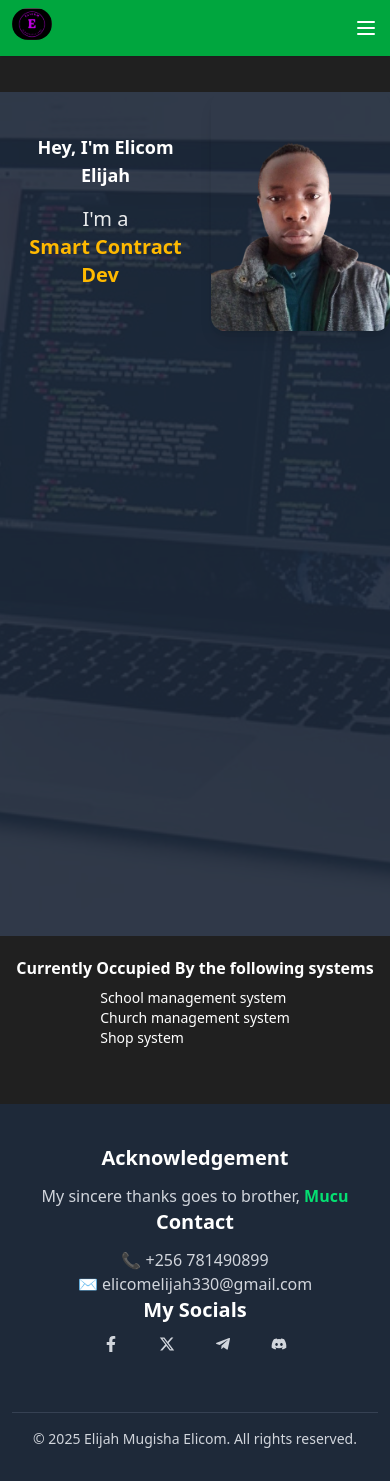
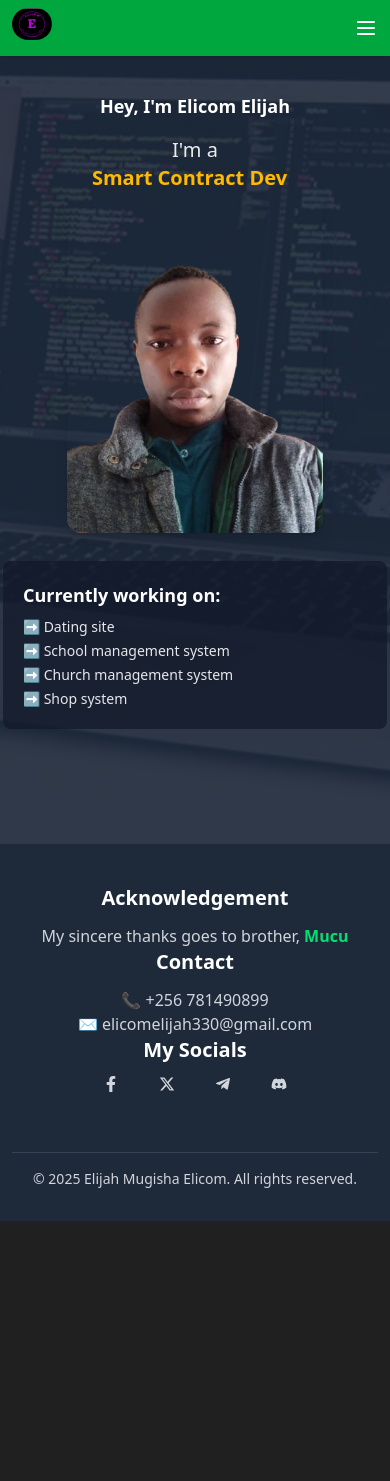
Before and after one commit to Elicom256/portfolio, a React (Vite) app: page / in a window 390 px wide. After the commit the page ends 1221 px from the top, so only its background shows below. Built offline with nearby package versions, Linux system fonts and the light colour scheme.

Commit message:
some changes on home

```diff
--- a/src/App.jsx
+++ b/src/App.jsx
@@ -17,7 +17,7 @@ const App = () => {
       {/* Main route area */}
       <div className="flex-grow">
         <NavBar />
-       <div className="pt-23">
+       <div className="">
          <Routes>
           <Route path="/" element={<Home />} />
           <Route path="about" element={<AboutMe />} />
--- a/src/frontend/AboutMe.jsx
+++ b/src/frontend/AboutMe.jsx
@@ -7,7 +7,7 @@ import About from './about/About';
 
 export default function AboutMe() {
   return (
-    <div className="min-h-screen px-4 py-10 md:px-10 flex flex-col gap-5">
+    <div className="min-h-screen px-4 py-10 md:px-10 flex flex-col gap-5 pt-23">
       <HeroSection />
       <About />
       <Skills />
--- a/src/frontend/AllProjects.jsx
+++ b/src/frontend/AllProjects.jsx
@@ -15,7 +15,7 @@ const AllProjects = () => {
   //   }
   // ]
   return (
-    <div className="grid grid-cols-1 md:grid-cols-2 lg:grid-cols-3 gap-6">
+    <div className="grid grid-cols-1 md:grid-cols-2 lg:grid-cols-3 gap-6 pt-23">
       {projects.map((project, index) => (
         <Card key={index} className="w-full max-w-sm bg-gray-700 border-none text-gray-200">
           <CardHeader>
--- a/src/frontend/Contact.jsx
+++ b/src/frontend/Contact.jsx
@@ -24,7 +24,7 @@ const Contact = () => {
       );
   };
   return (
-    <div className="px-3 lg:px-10">
+    <div className="px-3 lg:px-10 pt-23">
       <div className="grid place-items-center">
         <h2 className=" font-semi-bold lg:text-3xl text-lg  capitalize">My Contact Information</h2>
 
--- a/src/frontend/Footer.jsx
+++ b/src/frontend/Footer.jsx
@@ -4,7 +4,7 @@ import { FaXTwitter } from "react-icons/fa6";
 
 const Footer = () => {
   return (
-    <footer className="bg-gray-800 text-white mt-9 py-8 px-3 md:px-10 flex flex-col gap-5">
+    <footer className="bg-gray-800 text-white py-8 px-3 md:px-10 flex flex-col gap-5">
       <div className="grid sm:grid-cols-3 py-2">
         {/* acknowledgement*/}
         <div className=" text-center">
--- a/src/frontend/Home.jsx
+++ b/src/frontend/Home.jsx
@@ -17,7 +17,7 @@ const Home = () => {
         {/* Gray overlay */}
         <div className="absolute inset-0 bg-gray-800/90"></div>
 
-      <div className="relative z-10 flex justify-center">
+        <div className="relative z-10 flex sm:flex-row flex-col  justify-center pt-23">
           <div className="flex-1 flex flex-col items-center justify-center text-center px-4">
             <h1 className="text-lg lg:text-6xl font-bold mb-4">Hey, I'm Elicom Elijah</h1>
             <p className="max-w-xl text-xl md:text-xl opacity-90">I'm a</p>
@@ -35,14 +35,17 @@ const Home = () => {
           </div>
         </div>
 
+        <div className="relative z-10 flex flex-col items-center justify-center py-7 gap-2 text-lg">
+          <div className="w-sm text-white p-5 rounded-md bg-gray-900/70">
+            <h3 className="font-semibold pb-2">Currently working on:</h3>
+            <ul className="text-sm text-gray-200 flex flex-col gap-1">
+              <li>➡️ Dating site</li>
+              <li>➡️ School management system</li>
+              <li>➡️ Church management system</li>
+              <li>➡️ Shop system</li>
+            </ul>
           </div>
-    <div className="flex flex-col items-center justify-center py-5 gap-2">
-        <h3 className="font-semibold">Currently Occupied By the following systems</h3>
-        <ul className="text-sm">
-          <li>School management system</li>
-          <li>Church management system</li>
-          <li>Shop system</li>
-        </ul>
+        </div>
       </div>
     </div>
   );
--- a/src/frontend/Tools.jsx
+++ b/src/frontend/Tools.jsx
@@ -13,7 +13,7 @@ import {
 
 const Tools = () => {
   return (
-    <div className="py-10 px-3 md:px-10 flex items-center justify-center">
+    <div className="py-10 px-3 md:px-10 flex items-center justify-center pt-23">
       <div className="">
         <h2 className="head font-bold text-4xl capitalize text-center ">Skills and Tools</h2>
         <div className="tech ">
--- a/src/frontend/about/About.jsx
+++ b/src/frontend/about/About.jsx
@@ -1,8 +1,8 @@
-import React from 'react';
+import React from "react";
 
 const About = () => {
   return (
-    <section className="bg-gray-700 rounded px-3 lg:px-10 transition-all duration-300 hover:scale-103 ease-in-out">
+    <section className="bg-gray-700 rounded px-3 py-5 lg:px-10 transition-all duration-300 hover:scale-101 ease-in-out">
       <h2 className="text-3xl font-bold text-center mb-6 text-yellow-600">About Me</h2>
       <p className="text-lg leading-8 max-w-3xl mx-auto">
         I'm a focused junior Software Engineer with a solid understanding of frontend development patterns. I’ve gained
--- a/src/frontend/about/HeroSection.jsx
+++ b/src/frontend/about/HeroSection.jsx
@@ -1,12 +1,13 @@
-import React from 'react';
+import React from "react";
 import picture from "../../pics/bg-null.png";
 
 const HeroSection = () => {
   return (
-    <section className="bg-gray-700 rounded p-5 transition-all duration-300 hover:scale-103 ease-in-out">
-      <h2 className="lg:text-4xl text-2xl font-bold mb-6 text-yellow-600">👋 Meet Elijah "Elicom"</h2>
+    <section className="bg-gray-700 rounded p-5 transition-all duration-300 hover:scale-101 ease-in-out">
       <div className="flex flex-col md:flex-row justify-around items-center gap-10">
         <div className="text-left space-y-4">
+          <h2 className="lg:text-4xl text-2xl font-bold mb-6 text-yellow-600">👋 Meet Elijah "Elicom"</h2>
+
           <p className="text-xl font-semibold">
             Full Name: <span className="text-green-400 px-3">Elijah Talent Mugisha</span>
           </p>
--- a/src/frontend/about/Journey.jsx
+++ b/src/frontend/about/Journey.jsx
@@ -1,8 +1,8 @@
-import React from 'react';
+import React from "react";
 
 const Journey = () => {
   return (
-    <section className="flex flex-col justify-center items-center  bg-gray-700 rounded shadow-sm p-5 transition-all duration-300 hover:scale-103 ease-in-out">
+    <section className="flex flex-col justify-center items-center  bg-gray-700 rounded shadow-sm p-5 transition-all duration-300 hover:scale-101 ease-in-out">
       <h2 className="text-3xl font-bold  text-yellow-600 mb-6">📅 My Journey</h2>
       <ul className="space-y-4 text-gray-100-700">
         <li>
@@ -15,7 +15,8 @@ const Journey = () => {
           <strong>2024:</strong> Went deep into frontend development patterns and global state management
         </li>
         <li>
-          <strong>2025:</strong> Started learning NodeJS and blockchain and Built full-stack blockchain-powered applications
+          <strong>2025:</strong> Started learning NodeJS and blockchain and Built full-stack blockchain-powered
+          applications
         </li>
       </ul>
     </section>
--- a/src/frontend/about/Skills.jsx
+++ b/src/frontend/about/Skills.jsx
@@ -1,10 +1,20 @@
-import React from 'react';
+import React from "react";
 
-const skills = ['React', 'TailwindCSS', 'Solidity', 'Express.js', 'Node.js', 'MongoDB', 'PostgreSQL', 'Chainlink', 'Hardhat'];
+const skills = [
+  "React",
+  "TailwindCSS",
+  "Solidity",
+  "Express.js",
+  "Node.js",
+  "MongoDB",
+  "PostgreSQL",
+  "Chainlink",
+  "Hardhat",
+];
 
 const Skills = () => {
   return (
-    <section className="bg-gray-700 rounded p-5 transition-all duration-300 hover:scale-103 ease-in-out">
+    <section className="bg-gray-700 rounded p-5 transition-all duration-300 hover:scale-101 ease-in-out">
       <h2 className="text-3xl font-bold text-center text-yellow-600 mb-6">💡 My Core Skills</h2>
       <div className="flex flex-wrap justify-center gap-4">
         {skills.map((skill, index) => (
--- a/src/frontend/about/TechStack.jsx
+++ b/src/frontend/about/TechStack.jsx
@@ -14,7 +14,7 @@ import {
 
 const TechStack = () => {
   return (
-    <section className="bg-gray-700 rounded p-5 transition-all duration-300 hover:scale-103 ease-in-out">
+    <section className="bg-gray-700 rounded p-5 transition-all duration-300 hover:scale-101 ease-in-out">
       <h2 className="text-3xl font-bold text-center text-yellow-600 mb-4">🛠 My Tech Stack</h2>
       <p className="text-center mb-8">Tools and technologies I use to build full-stack and blockchain solutions.</p>
 
```
Also changed, not shown: 2 other files (tests, documents, lock files or other folders). Lines whose indentation alone changed are shown as unchanged.
